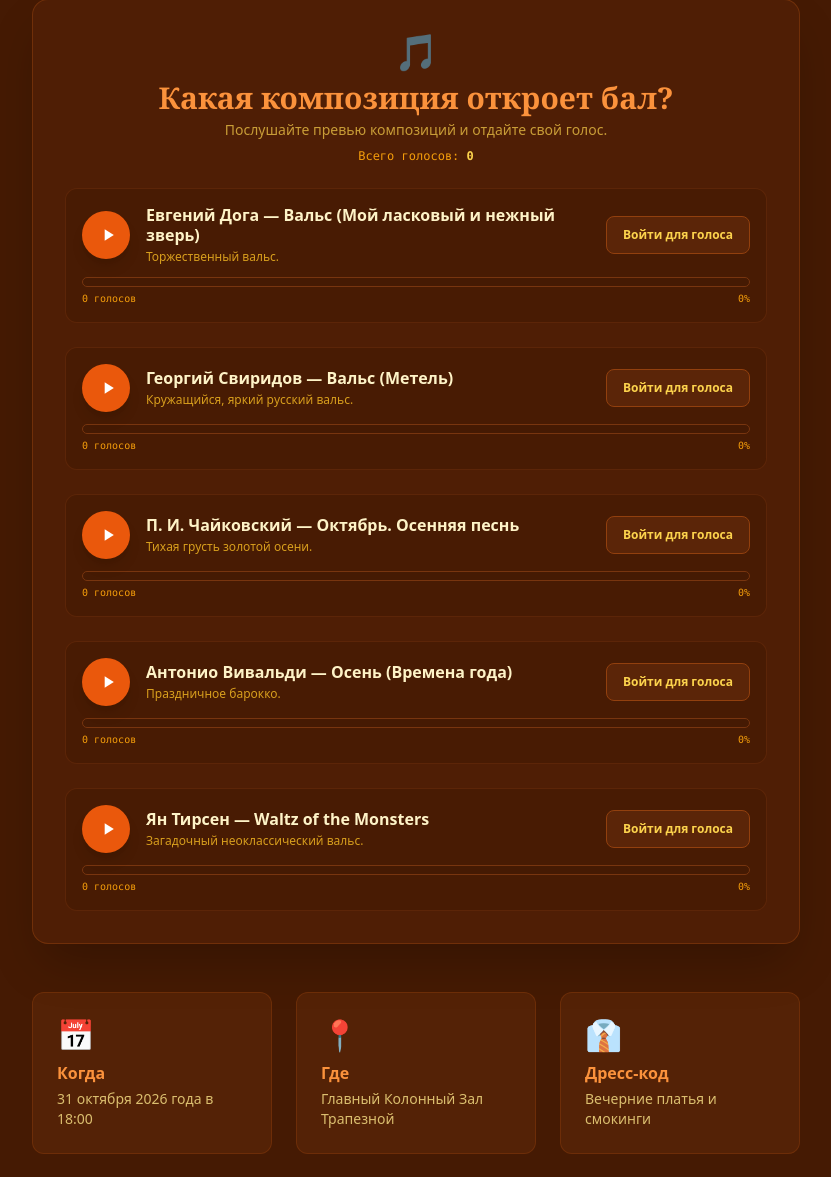
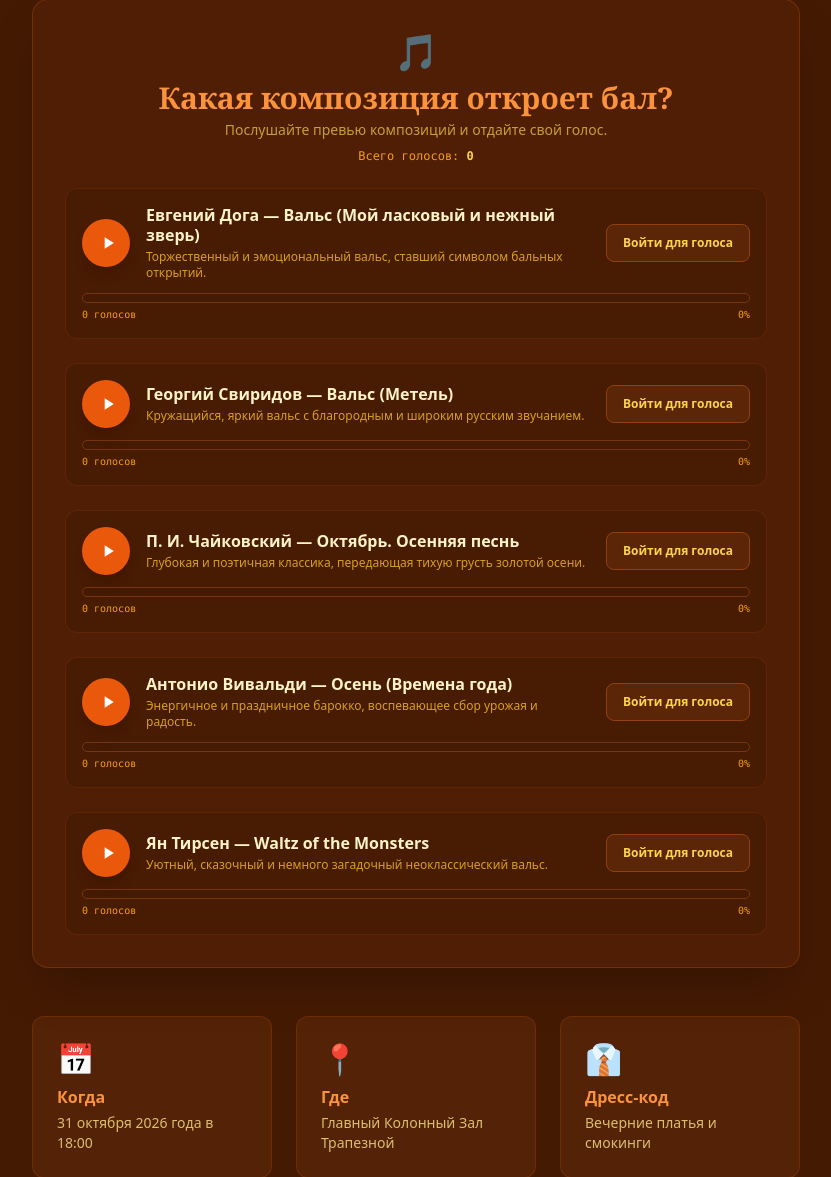
Before and after one commit to jsfxddc0de/hakaton_project, a FastAPI app: page / in a window 1280 px wide. Shown: the part 423-1600 px from the top of the page, without its empty margins (224-1055 px from the left). Run offline with FastAPI, Linux system fonts and the light colour scheme; some libraries are stand-ins or nearby versions.

Commit message:
исправил баг с произведением песен, за которые голосуют

```diff
--- a/backend/app.py
+++ b/backend/app.py
@@ -82,12 +82,33 @@ templates.env.globals['url_for'] = compat_url_for
 
 
 SONGS = {
-    1: {"title": "Евгений Дога — Вальс (Мой ласковый и нежный зверь)", "desc": "Торжественный вальс.", "audio_url": "https://upload.wikimedia.org/wikipedia/commons/2/20/Chopin_Waltz_in_C_sharp_minor_Op._64_No._2_performed_by_Luke_Faulkner.mp3"},
-    2: {"title": "Георгий Свиридов — Вальс (Метель)", "desc": "Кружащийся, яркий русский вальс.", "audio_url": "https://upload.wikimedia.org/wikipedia/commons/7/70/Tchaikovsky_-_Waltz_of_the_Flowers_-_Peabody_Symphony_Orchestra.mp3"},
-    3: {"title": "П. И. Чайковский — Октябрь. Осенняя песнь", "desc": "Тихая грусть золотой осени.", "audio_url": "https://upload.wikimedia.org/wikipedia/commons/3/30/Chopin_Nocturne_Op._9_No._2_in_E_flat_major_performed_by_Luke_Faulkner.mp3"},
-    4: {"title": "Антонио Вивальди — Осень (Времена года)", "desc": "Праздничное барокко.", "audio_url": "https://upload.wikimedia.org/wikipedia/commons/3/3d/07_-_Vivaldi_Autumn_mvt_1_Allegro_-_John_Harrison_violin.mp3"},
-    5: {"title": "Ян Тирсен — Waltz of the Monsters", "desc": "Загадочный неоклассический вальс.", "audio_url": "https://upload.wikimedia.org/wikipedia/commons/e/ec/Erik_Satie_-_Gymnopedie_No._1_-_arr._violin_and_piano.mp3"}
+    1: {
+        "title": "Евгений Дога — Вальс (Мой ласковый и нежный зверь)",
+        "desc": "Торжественный и эмоциональный вальс, ставший символом бальных открытий.",
+        "audio_url": "/static/music/1.mp3"  # Локальный быстрый путь!
+    },
+    2: {
+        "title": "Георгий Свиридов — Вальс (Метель)",
+        "desc": "Кружащийся, яркий вальс с благородным и широким русским звучанием.",
+        "audio_url": "/static/music/2.mp3"
+    },
+    3: {
+        "title": "П. И. Чайковский — Октябрь. Осенняя песнь",
+        "desc": "Глубокая и поэтичная классика, передающая тихую грусть золотой осени.",
+        "audio_url": "/static/music/3.mp3"
+    },
+    4: {
+        "title": "Антонио Вивальди — Осень (Времена года)",
+        "desc": "Энергичное и праздничное барокко, воспевающее сбор урожая и радость.",
+        "audio_url": "/static/music/4.mp3"
+    },
+    5: {
+        "title": "Ян Тирсен — Waltz of the Monsters",
+        "desc": "Уютный, сказочный и немного загадочный неоклассический вальс.",
+        "audio_url": "/static/music/5.mp3"
+    }
 }
+
 
 EMAIL_SENDER = 'ВАШ_EMAIL@gmail.com'
 EMAIL_PASSWORD = os.environ.get('EMAIL_APP_PASSWORD', 'ВАШ_ПАРОЛЬ_ПРИЛОЖЕНИЯ')
--- a/backend/templates/index.html
+++ b/backend/templates/index.html
@@ -118,7 +118,7 @@
                                 </svg>
                             </button>
 
-                            <audio id="audio-{{ song.id }}" src="{{ song.audio_url }}" preload="none" onended="onSongEnded('{{ song.id }}')"></audio>
+                            <audio id="audio-{{ song.id }}" src="{{ song.audio_url }}" preload="metadata" onended="onSongEnded('{{ song.id }}')"></audio>
 
                             <div>
                                 <h4 class="font-bold text-amber-250 text-base flex items-center gap-2 leading-tight">
@@ -199,15 +199,21 @@
     </footer>
 
     <!-- Плеер JS -->
+    <!-- Улучшенный Плеер JS с отладкой -->
     <script>
         let currentlyPlayingId = null;
+
         function togglePlay(songId) {
             const audio = document.getElementById(`audio-${songId}`);
             const playSvg = document.getElementById(`svg-play-${songId}`);
             const pauseSvg = document.getElementById(`svg-pause-${songId}`);
             const btn = document.getElementById(`play-btn-${songId}`);
 
+            console.log(`Клик по треку #${songId}. URL: ${audio.src}`);
+
+            // Если сейчас играет другой трек — выключаем его
             if (currentlyPlayingId && currentlyPlayingId !== songId) {
+                console.log(`Останавливаем предыдущий трек #${currentlyPlayingId}`);
                 const activeAudio = document.getElementById(`audio-${currentlyPlayingId}`);
                 const activePlaySvg = document.getElementById(`svg-play-${currentlyPlayingId}`);
                 const activePauseSvg = document.getElementById(`svg-pause-${currentlyPlayingId}`);
@@ -221,13 +227,22 @@
             }
 
             if (audio.paused) {
-                audio.play();
-                playSvg.classList.add('hidden');
-                pauseSvg.classList.remove('hidden');
-                btn.classList.remove('bg-orange-600');
-                btn.classList.add('bg-amber-600');
-                currentlyPlayingId = songId;
+                // Пытаемся воспроизвести аудиофайл
+                audio.play()
+                    .then(() => {
+                        console.log(`Трек #${songId} успешно воспроизводится!`);
+                        playSvg.classList.add('hidden');
+                        pauseSvg.classList.remove('hidden');
+                        btn.classList.remove('bg-orange-600');
+                        btn.classList.add('bg-amber-600');
+                        currentlyPlayingId = songId;
+                    })
+                    .catch(error => {
+                        console.error(`Ошибка воспроизведения трека #${songId}:`, error);
+                        alert("Не удалось загрузить аудиофайл. Убедитесь, что файл существует по указанному пути.");
+                    });
             } else {
+                console.log(`Приостанавливаем трек #${songId}`);
                 audio.pause();
                 playSvg.classList.remove('hidden');
                 pauseSvg.classList.add('hidden');
@@ -238,6 +253,7 @@
         }
 
         function onSongEnded(songId) {
+            console.log(`Воспроизведение трека #${songId} завершено.`);
             const playSvg = document.getElementById(`svg-play-${songId}`);
             const pauseSvg = document.getElementById(`svg-pause-${songId}`);
             const btn = document.getElementById(`play-btn-${songId}`);
@@ -248,5 +264,7 @@
             if (currentlyPlayingId === songId) currentlyPlayingId = null;
         }
     </script>
+
+
 </body>
 </html>
```
Also changed, not shown: 5 other files.
